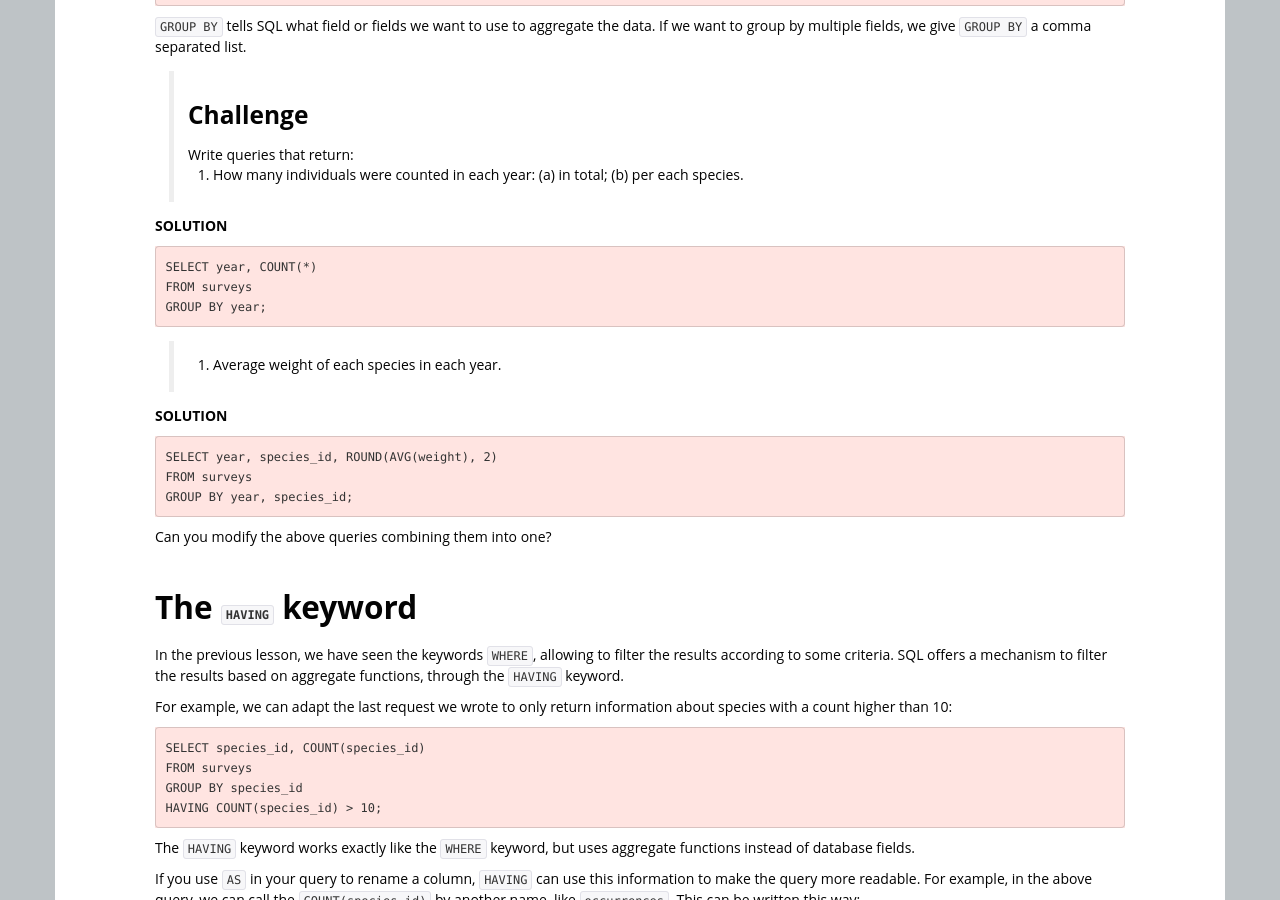
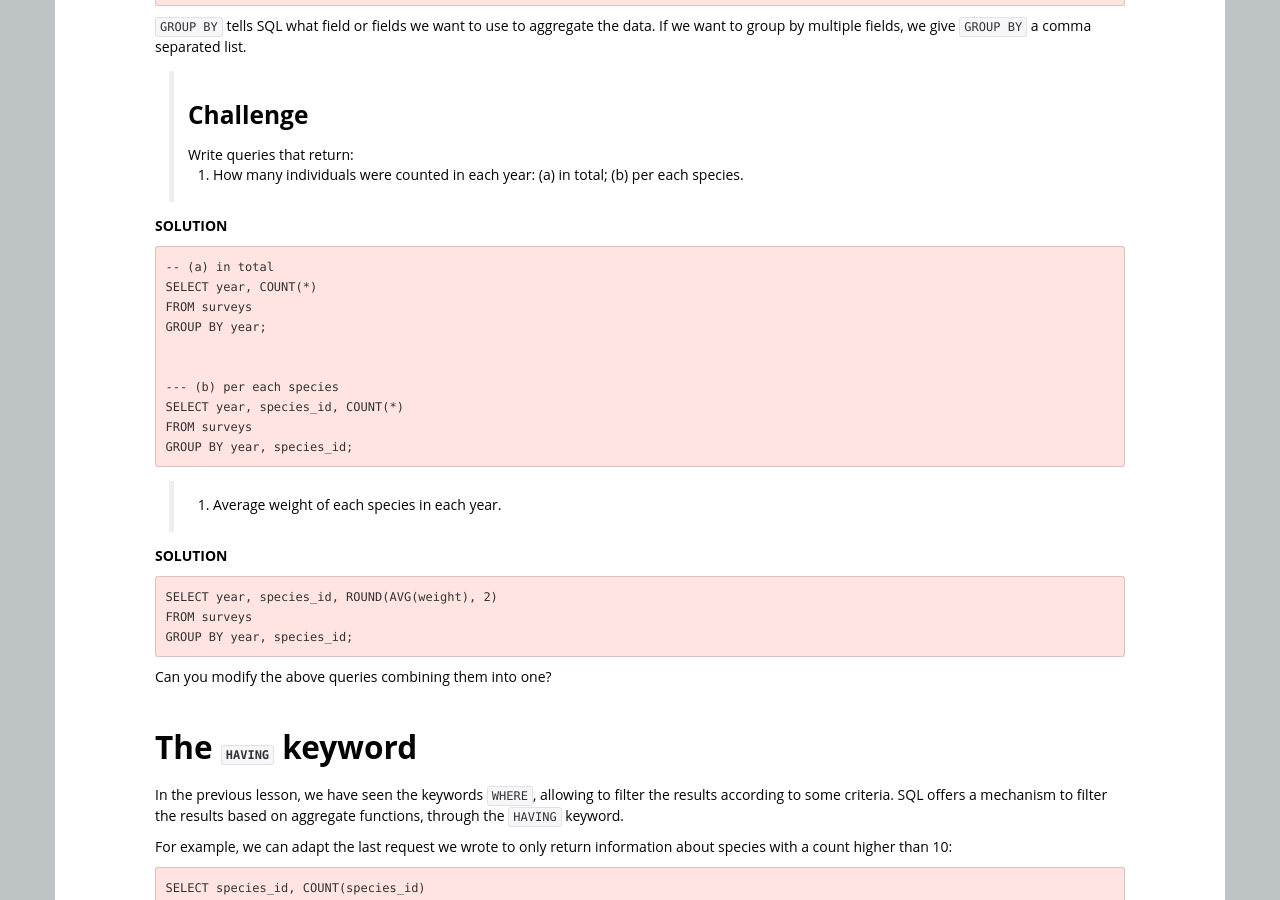
Before and after one commit to lgatto/sql-ecology-ans, a Jekyll site: the page built from 02-sql-aggregation.md, in a window 1280 px wide and 900 px high, scrolled down 1051 px. Built offline with Jekyll 4.4.1, drawn with Linux system fonts in a browser that asks for light colours; nearby versions of some CDN libraries; library files that are not in the unit come from our copies.

Commit message:
add sln for GROUP BY challenge (b)

```diff
--- a/02-sql-aggregation.md
+++ b/02-sql-aggregation.md
@@ -63,9 +63,16 @@ If we want to group by multiple fields, we give `GROUP BY` a comma separated lis
 
 **SOLUTION**
 
+    -- (a) in total
 	SELECT year, COUNT(*)
 	FROM surveys
 	GROUP BY year;
+
+
+    --- (b) per each species
+    SELECT year, species_id, COUNT(*)
+    FROM surveys
+    GROUP BY year, species_id;
 
 > 2. Average weight of each species in each year.
 
```
